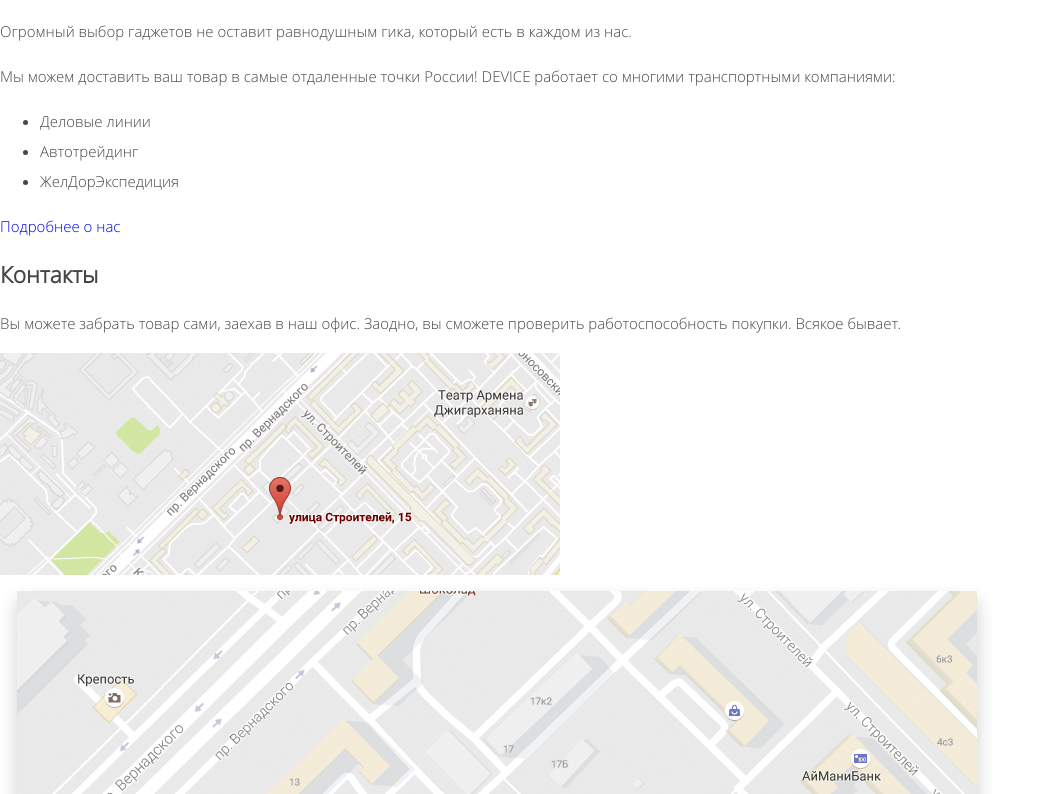
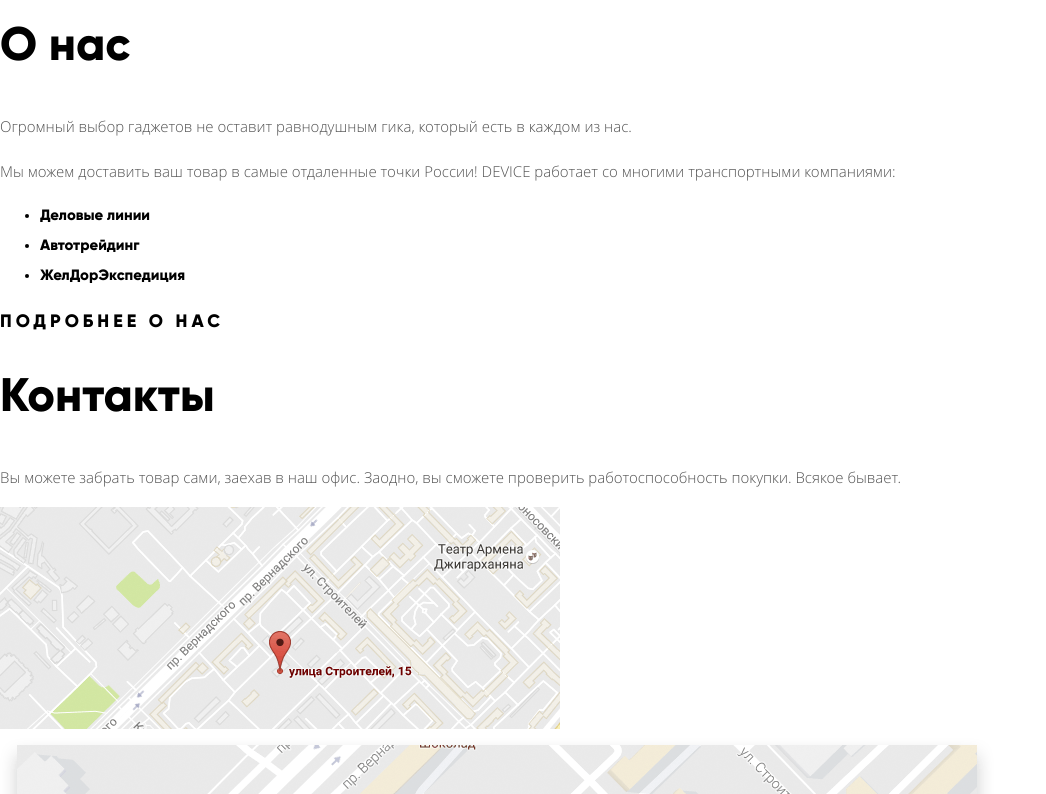
Before and after one commit to marinasalamatina/1152815-device-26, a plain HTML site: page index.html in a window 1280 px wide. Shown: the part 4661-5455 px from the top of the page, without its empty margins (0-1046 px from the left). Drawn offline with Linux system fonts and the light colour scheme.

Commit message:
Доработка после проверки

```diff
--- a/css/style.css
+++ b/css/style.css
@@ -1,17 +1,23 @@
 @font-face {
-  font-family: "OpenSans";
+  font-family: "OpenSans-Light";
   src: url("fonts/OpenSans-Light.woff2") format("woff2");
   font-weight: normal;
   font-style: normal;
 }
 @font-face {
-  font-family: "Gilroy";
+  font-family: "OpenSans-Regular";
+  src: url("fonts/OpenSans-Regular.woff2") format("woff2");
+  font-weight: normal;
+  font-style: normal;
+}
+@font-face {
+  font-family: "Gilroy-Extrabold";
   src: url("fonts/Gilroy-Extrabold.woff2") format("woff2");
   font-weight: bold;
   font-style: normal;
 }
 @font-face {
-  font-family: "Gilroy";
+  font-family: "Gilroy-Light";
   src: url("fonts/Gilroy-Light.woff2") format("woff2");
   font-weight: normal;
   font-style: normal;
@@ -19,7 +25,7 @@
 body {
   margin: 0;
   padding: 0;
-  font-family: "OpenSans";
+  font-family: "OpenSans-Light", Helvetica, sans-serif;
   font-size: 15px;
   line-height: 30px;
   font-weight: normal;
@@ -51,7 +57,7 @@ footer {
 }
 .main_navigation_header a {
   text-transform: uppercase;
-  font-family: "Gilroy";
+  font-family: "Gilroy-Extrabold", "Gill Sans", sans-serif;
   font-weight: bold;
   letter-spacing: 4px;
 }
@@ -67,12 +73,15 @@ footer {
 .main_navigation_header:focus {
   color: #635a3c;
 }
+.dropdown {
+  line-height: 36px;
+}
 .dropdown li:hover,
 .dropdown li:focus {
   color: #635a35;
 }
 .dropdown li:active {
-  color:#ac9d5c;
+  color: #ac9d5c;
 }
 .servis_navigation_footer a {
   color: #ffffff;
@@ -198,7 +207,7 @@ footer {
   overflow: hidden;
 }
 .page_title_catalog {
-  font-family: "Gilroy";
+  font-family: "Gilroy-Extrabold", "Gill Sans", sans-serif;
   font-size: 47px;
   line-height: 48px;
   font-weight: bold;
@@ -210,7 +219,7 @@ footer {
 .breadcrumbs a {
   color: #b2b2b2;
   opacity: 0.3;
-  font-family: "OpenSans";
+  font-family: "OpenSans-Light", Helvetica, sans-serif;
   font-size: 14px;
   line-height: 24px;
   font-weight: normal;
@@ -227,7 +236,7 @@ footer {
 .breadcrumbs_actual {
   color: #b2b2b2;
   opacity: 0.3;
-  font-family: "OpenSans";
+  font-family: "OpenSans-Light", Helvetica, sans-serif;
   font-size: 14px;
   line-height: 24px;
   font-weight: normal;
@@ -235,7 +244,7 @@ footer {
 .catalog_list_control {
   background-image: url(../img/png/background_sorting_katalog.png);
   color: #000000;
-  font-family: "OpenSans";
+  font-family: "OpenSans-Regular", Helvetica, sans-serif;
   font-size: 14px;
   line-height: 18px;
   font-weight: normal;
@@ -250,7 +259,7 @@ footer {
 .catalog_sort {
   list-style: none;
   color: #000000;
-  font-family: "Gilroy";
+  font-family: "Gilroy-Extrabold", "Gill Sans", sans-serif;
   font-size: 16px;
   line-height: 24px;
   font-weight: bold;
@@ -277,14 +286,14 @@ footer {
 }
 .catalog_items_filter h3 {
   color: #000000;
-  font-family: "Gilroy";
+  font-family: "Gilroy-Extrabold", "Gill Sans", sans-serif;
   font-size: 18px;
   line-height: 24px;
   font-weight: bold;
 }
 .catalog_items_filter label {
   color: #000000;
-  font-family: "OpenSans";
+  font-family: "OpenSans-Light", Helvetica, sans-serif;
   font-size: 14px;
   line-height: 40px;
   font-weight: normal;
@@ -293,14 +302,14 @@ footer {
   background: transparent;
   border: none;
   text-transform: uppercase;
-  font-family: "Gilroy";
+  font-family: "Gilroy-Extrabold", "Gill Sans", sans-serif;
   font-size: 18px;
   font-weight: bold;
   letter-spacing: 4px;
 }
 .catalog-category {
   color: #000000;
-  font-family: "Gilroy";
+  font-family: "Gilroy-Extrabold", "Gill Sans", sans-serif;
   font-size: 18px;
   line-height: 24px;
   font-weight: bold;
@@ -308,8 +317,32 @@ footer {
 
 .catalog-price {
   color: #464646;
-  font-family: "Gilroy";
+  font-family: "Gilroy-Light", "Gill Sans", sans-serif;
   font-size: 18px;
   line-height: 24px;
   font-weight: normal;
 }
+.info_device h2 {
+  color: #000000;
+  font-family: "Gilroy-Extrabold", "Gill Sans", sans-serif;
+  font-size: 47px;
+  line-height: 48px;
+  font-weight: bold;
+}
+.info_device p {
+  color: #525252;
+}
+.list_carriers {
+  color: #000000;
+  font-family: "Gilroy-Extrabold", "Gill Sans", sans-serif;
+  font-weight: bold;
+}
+.info_device a {
+  font-family: "Gilroy-Extrabold", "Gill Sans", sans-serif;
+  color: #000000;
+  text-transform: uppercase;
+  font-size: 18px;
+  line-height: 24px;
+  font-weight: bold;
+  letter-spacing: 4px;
+}
--- a/index.html
+++ b/index.html
@@ -355,11 +355,12 @@
       </li>
     </ul>
     </section>
-    <section class>
+    <div class="info_device">
+      <section class="excerpt_about_us">
         <h2>О нас</h2>
         <p>Огромный выбор гаджетов не оставит равнодушным гика, который есть в каждом из нас.</p>
         <p>Мы можем доставить ваш товар в самые отдаленные точки России! DEVICE работает со многими транспортными компаниями:</p>
-      <ul>
+        <ul class="list_carriers">
           <li>Деловые линии</li>
           <li>Автотрейдинг</li>
           <li>ЖелДорЭкспедиция</li>
@@ -368,7 +369,7 @@
           <a href="#" aria-label="Подробнее о нас">Подробнее о нас</a>
         </p>
       </section>
-    <section>
+      <section class="excerpt_location">
         <h2>Контакты</h2>
         <p>Вы можете забрать товар сами, заехав в наш офис. Заодно, вы сможете проверить работоспособность покупки. Всякое бывает.</p>
         <a href="#" aria-label="Большая карта с расположением офиса по адресу: Москва, улица Строителей, дом 15">
@@ -393,6 +394,7 @@
           <a href="#" aria-label="Напишите нам">Напишите нам</a>
         </p>
       </section>
+    </div>
     <!--напишите нам-->
     <form method="POST" action="#">
       <label class="visually_hidden" for="input_name">Ваше имя:</label>
```
Also changed, not shown: css/fonts/OpenSans-Regular.woff2 (added). Lines whose indentation alone changed are shown as unchanged.
